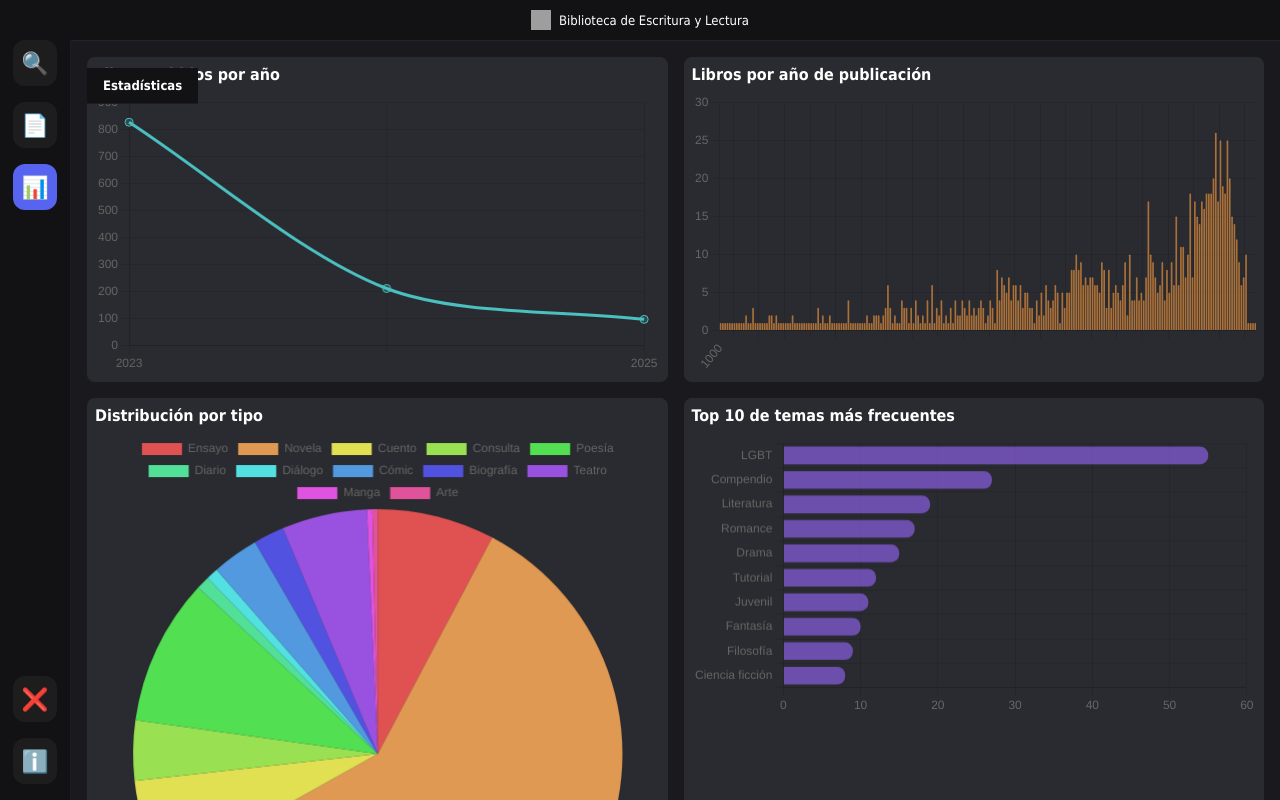
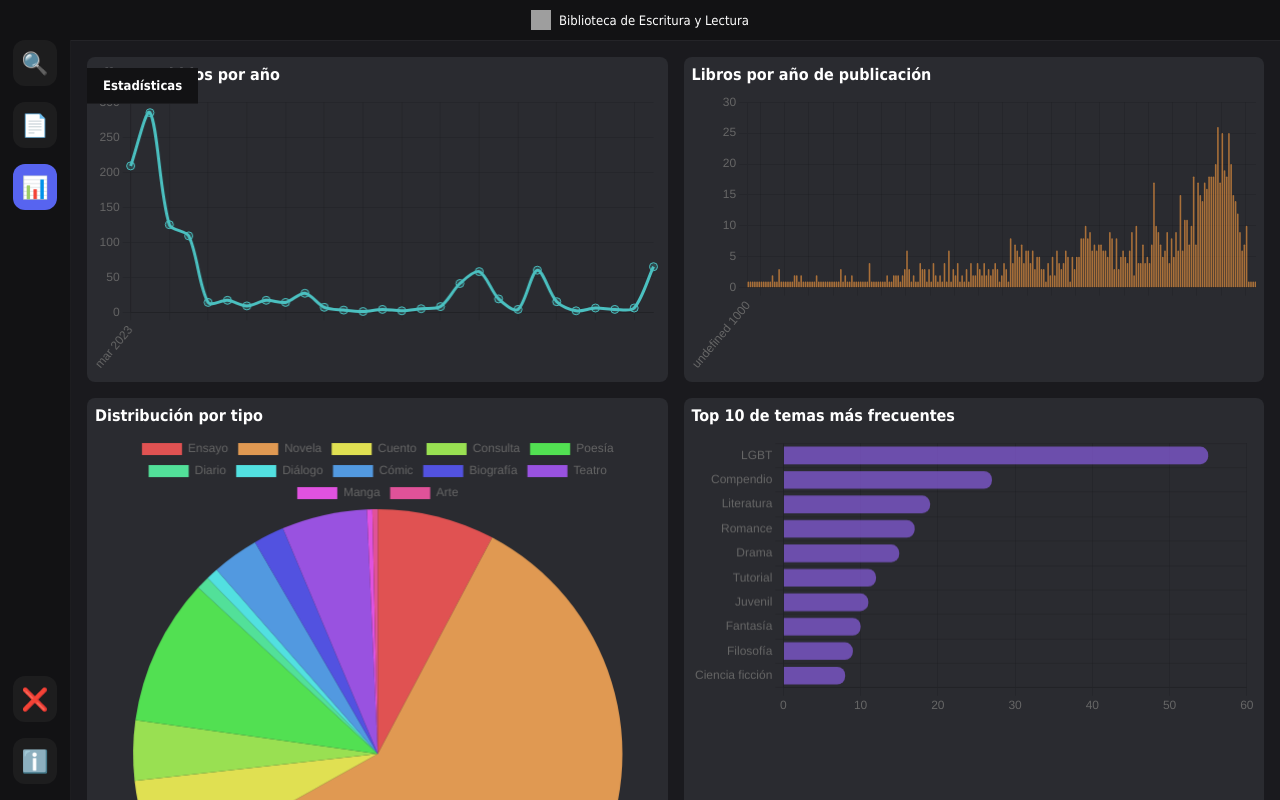
Before and after one commit to EscrituraYLectura/biblioteca, a Next.js app: page /estadisticas in a window 1280 px wide. Built offline with nearby package versions, Linux system fonts and the light colour scheme; grey boxes are pictures that could not be loaded; a web font is replaced by a local one.

Commit message:
Use months instead of years for first graphic

```diff
--- a/components/GenerateGraphics.tsx
+++ b/components/GenerateGraphics.tsx
@@ -106,7 +106,7 @@ const generarDatosTopTemas = (items: string[], topN: number = 10) => {
     };
 };
 
-const crearOpciones = (años: string[]) => ({
+const crearOpciones = (etiquetas: string[]) => ({
     responsive: true,
     plugins: {
         legend: { display: false },
@@ -115,8 +115,11 @@ const crearOpciones = (años: string[]) => ({
         x: {
             ticks: {
                 callback: function (_val: any, index: number) {
-                    if (index === 0 || index === años.length - 1) {
-                        return años[index];
+                    const label = etiquetas[index];
+                    if (index === 0 || index === etiquetas.length - 1) {
+                        const [año, mes] = label.split("-");
+                        const nombresMeses = ["ene", "feb", "mar", "abr", "may", "jun", "jul", "ago", "sep", "oct", "nov", "dic"];
+                        return `${nombresMeses[+mes - 1]} ${año}`;
                     }
                     return '';
                 },
@@ -124,7 +127,9 @@ const crearOpciones = (años: string[]) => ({
         },
         y: {
             beginAtZero: true,
-            stepSize: 1,
+            ticks: {
+                precision: 0,
+            },
         },
     },
 });
@@ -146,19 +151,31 @@ const opcionesTemas = {
 };
 
 export default function GraficoSubidas() {
-  // Datos por año de subida
-    const subidasAnios = data
-    .map((book: Book) => parseFechaSubida(book.Subido)?.getFullYear().toString() || null)
+    // Datos por mes de subida
+    const subidasMeses = data
+    .map((book: Book) => {
+        const fecha = parseFechaSubida(book.Subido);
+        if (!fecha) return null;
+        const mes = (fecha.getMonth() + 1).toString().padStart(2, "0");
+        return `${fecha.getFullYear()}-${mes}`;
+    })
     .filter((a): a is string => !!a);
 
-    const { años: añosSubidas, cantidades: cantidadesSubidas } = generarDatosPorAño(subidasAnios);
+    // Generar conteo por mes
+    const conteoMeses: Record<string, number> = {};
+    subidasMeses.forEach((mes) => {
+        conteoMeses[mes] = (conteoMeses[mes] || 0) + 1;
+    });
+
+    const mesesOrdenados = Object.keys(conteoMeses).sort();
+    const cantidadesMeses = mesesOrdenados.map((mes) => conteoMeses[mes]);
 
     const datosSubidas = {
-        labels: añosSubidas,
+        labels: mesesOrdenados,
         datasets: [
             {
-                label: 'Libros subidos por año',
-                data: cantidadesSubidas,
+                label: 'Libros subidos por mes',
+                data: cantidadesMeses,
                 borderColor: 'rgba(75, 192, 192, 1)',
                 backgroundColor: 'rgba(75, 192, 192, 0.2)',
                 fill: true,
@@ -199,7 +216,7 @@ export default function GraficoSubidas() {
                 <h2 className="titulo-estadisticas">Estadísticas</h2>
                 <div className="contenedor-grafico">
                     <h2>Libros subidos por año</h2>
-                    <Line data={datosSubidas} options={crearOpciones(añosSubidas)} />
+                    <Line data={datosSubidas} options={crearOpciones(datosSubidas.labels)} />
                 </div>
 
                 <div className="contenedor-grafico">
```
